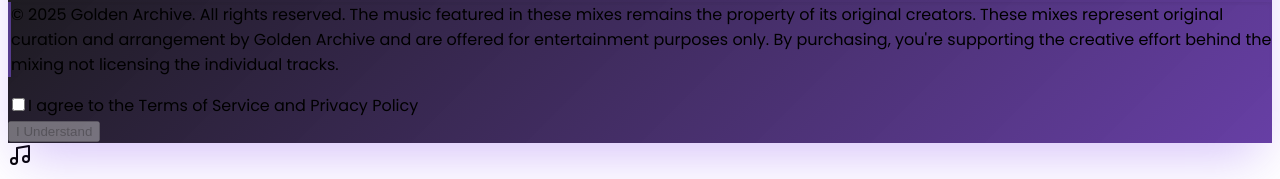
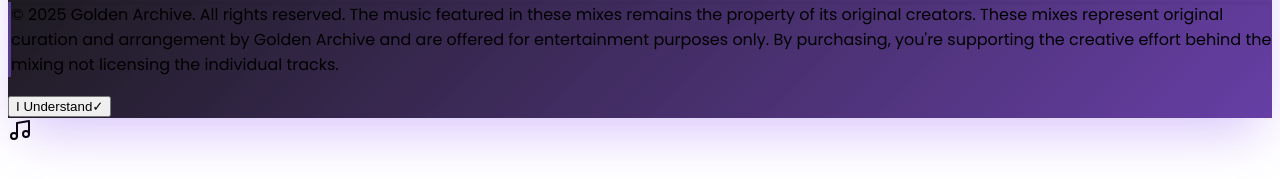
Before and after one commit to rodgersochieng/goldenarchive, a React (Create React App) app: page / in a window 1280 px wide. Shown: the part 105-284 px from the top of the page. Built offline with nearby package versions, Linux system fonts and the light colour scheme.

Commit message:
updated legal popup

```diff
--- a/src/Main.js
+++ b/src/Main.js
@@ -494,10 +494,7 @@ const progressInterval = useRef(null);
 
   // Legal Notice Popup
 
-
   const LegalNoticePopup = () => {
-    const [accepted, setAccepted] = useState(false);
-
     return (
       <motion.div
         initial={{ opacity: 0 }}
@@ -511,7 +508,7 @@ const progressInterval = useRef(null);
           backdropFilter: "blur(12px)"
         }}
       >
-        {/* Background elements */}
+        {/* Background elements (unchanged) */}
         <div className="absolute inset-0 z-0">
           <div className={`absolute top-0 left-0 w-full h-full opacity-10
             ${isDarkMode ? 'bg-gradient-to-tr from-purple-900 via-gray-900 to-gray-900' : 'bg-gradient-to-tr from-purple-100 via-gray-100 to-white'}`}>
@@ -548,6 +545,7 @@ const progressInterval = useRef(null);
           />
         </div>
 
+        {/* Popup Content */}
         <motion.div
           initial={{ scale: 0.9, y: 20 }}
           animate={{
@@ -592,6 +590,7 @@ const progressInterval = useRef(null);
             </motion.div>
           </div>
 
+          {/* Legal content */}
           <motion.div
             initial={{ opacity: 0 }}
             animate={{ opacity: 1 }}
@@ -608,24 +607,7 @@ const progressInterval = useRef(null);
             <p>{legalNotices[language].content}</p>
           </motion.div>
 
-          <div className="flex items-center mb-4">
-            <input
-              type="checkbox"
-              id="accept-terms"
-              checked={accepted}
-              onChange={() => setAccepted(!accepted)}
-              className={`mr-3 h-5 w-5 rounded focus:ring-0 focus:ring-offset-0
-                ${isDarkMode
-                  ? 'bg-gray-700 border-gray-600 text-purple-500'
-                  : 'bg-white border-gray-300 text-purple-600'}`}
-            />
-            <label htmlFor="accept-terms" className={`text-sm ${isDarkMode ? 'text-gray-300' : 'text-gray-700'}`}>
-              {language === 'english'
-                ? 'I agree to the Terms of Service and Privacy Policy'
-                : 'Nakubali Sheria za Huduma na Sera ya Faragha'}
-            </label>
-          </div>
-
+          {/* Button (always enabled) */}
           <motion.button
             initial={{ y: 20, opacity: 0 }}
             animate={{ y: 0, opacity: 1 }}
@@ -636,21 +618,14 @@ const progressInterval = useRef(null);
               transition: { duration: 0.3 }
             }}
             whileTap={{ scale: 0.95 }}
-            onClick={() => accepted && setShowLegalNotice(false)}
-            disabled={!accepted}
+            onClick={() => setShowLegalNotice(false)}
             className={`w-full py-3 px-4 rounded-lg font-medium text-white transition-all duration-300
               ${isDarkMode
-                ? accepted
                 ? 'bg-purple-600 hover:bg-purple-500 shadow-lg shadow-purple-900/30'
-                  : 'bg-gray-600 cursor-not-allowed'
-                : accepted
-                  ? 'bg-purple-600 hover:bg-purple-700 shadow-md shadow-purple-300/50'
-                  : 'bg-gray-300 cursor-not-allowed'
-              }`}
+                : 'bg-purple-600 hover:bg-purple-700 shadow-md shadow-purple-300/50'}`}
           >
             <span className="flex items-center justify-center gap-2">
               {legalNotices[language].understood}
-              {accepted && (
               <motion.span
                 animate={{
                   scale: [1, 1.2, 1],
@@ -664,13 +639,190 @@ const progressInterval = useRef(null);
               >
                 ✓
               </motion.span>
-              )}
             </span>
           </motion.button>
         </motion.div>
       </motion.div>
     );
   };
+
+
+  // const LegalNoticePopup = () => {
+  //   const [accepted, setAccepted] = useState(false);
+
+  //   return (
+  //     <motion.div
+  //       initial={{ opacity: 0 }}
+  //       animate={{ opacity: 1 }}
+  //       exit={{ opacity: 0 }}
+  //       className="fixed inset-0 flex items-center justify-center z-50 p-4"
+  //       style={{
+  //         backgroundImage: isDarkMode
+  //           ? "linear-gradient(135deg, rgba(0,0,0,0.9) 0%, rgba(76,29,149,0.85) 100%)"
+  //           : "linear-gradient(135deg, rgba(255,255,255,0.9) 0%, rgba(124,58,237,0.15) 100%)",
+  //         backdropFilter: "blur(12px)"
+  //       }}
+  //     >
+  //       {/* Background elements */}
+  //       <div className="absolute inset-0 z-0">
+  //         <div className={`absolute top-0 left-0 w-full h-full opacity-10
+  //           ${isDarkMode ? 'bg-gradient-to-tr from-purple-900 via-gray-900 to-gray-900' : 'bg-gradient-to-tr from-purple-100 via-gray-100 to-white'}`}>
+  //         </div>
+
+  //         <motion.div
+  //           className={`absolute bottom-0 right-0 w-64 h-64 rounded-full opacity-10
+  //             ${isDarkMode ? 'bg-purple-600' : 'bg-purple-300'}`}
+  //           animate={{
+  //             scale: [1, 1.1, 1],
+  //             x: [0, -10, 0],
+  //             y: [0, -15, 0],
+  //           }}
+  //           transition={{
+  //             duration: 18,
+  //             repeat: Infinity,
+  //             repeatType: "reverse"
+  //           }}
+  //         />
+
+  //         <motion.div
+  //           className={`absolute top-10 left-10 w-40 h-40 rounded-full opacity-5
+  //             ${isDarkMode ? 'bg-indigo-500' : 'bg-indigo-200'}`}
+  //           animate={{
+  //             scale: [1, 1.2, 1],
+  //             x: [0, 20, 0],
+  //             y: [0, 10, 0],
+  //           }}
+  //           transition={{
+  //             duration: 15,
+  //             repeat: Infinity,
+  //             repeatType: "reverse"
+  //           }}
+  //         />
+  //       </div>
+
+  //       <motion.div
+  //         initial={{ scale: 0.9, y: 20 }}
+  //         animate={{
+  //           scale: 1,
+  //           y: 0,
+  //           transition: { type: "spring", stiffness: 300, damping: 25 }
+  //         }}
+  //         className={`rounded-xl p-6 w-full max-w-2xl shadow-2xl relative z-10 backdrop-blur-sm
+  //           ${isDarkMode ? 'bg-gray-800/50' : 'bg-white/60'}`}
+  //         style={{
+  //           boxShadow: isDarkMode
+  //             ? "0 25px 50px -12px rgba(124, 58, 237, 0.3)"
+  //             : "0 25px 50px -12px rgba(139, 92, 246, 0.2)"
+  //         }}
+  //       >
+  //         <div className="flex justify-between items-center mb-4">
+  //           <motion.h3
+  //             initial={{ x: -20, opacity: 0 }}
+  //             animate={{ x: 0, opacity: 1 }}
+  //             transition={{ delay: 0.2 }}
+  //             className={`text-xl font-semibold ${isDarkMode ? 'text-purple-300' : 'text-purple-700'}`}
+  //           >
+  //             {legalNotices[language].title}
+  //           </motion.h3>
+  //           <motion.div
+  //             initial={{ x: 20, opacity: 0 }}
+  //             animate={{ x: 0, opacity: 1 }}
+  //             transition={{ delay: 0.2 }}
+  //             className="flex space-x-2"
+  //           >
+  //             <motion.button
+  //               whileHover={{ y: -3, scale: 1.1 }}
+  //               whileTap={{ scale: 0.95 }}
+  //               onClick={() => setLanguage(language === 'english' ? 'swahili' : 'english')}
+  //               className={`px-3 py-1 text-sm rounded-md transition-all duration-300
+  //                 ${isDarkMode
+  //                   ? 'bg-gray-700 hover:bg-gray-600 shadow-lg shadow-purple-900/20 text-purple-400 hover:text-purple-300'
+  //                   : 'bg-white hover:bg-gray-50 shadow-md shadow-purple-200/50 text-purple-600 hover:text-purple-700'}`}
+  //             >
+  //               {language === 'english' ? 'Swahili' : 'English'}
+  //             </motion.button>
+  //           </motion.div>
+  //         </div>
+
+  //         <motion.div
+  //           initial={{ opacity: 0 }}
+  //           animate={{ opacity: 1 }}
+  //           transition={{ delay: 0.3 }}
+  //           className={`p-4 rounded-lg mb-6 max-h-96 overflow-y-auto
+  //             ${isDarkMode ? 'bg-gray-800/50 text-gray-400' : 'bg-white/60 text-gray-600'} backdrop-blur-sm shadow-sm`}
+  //           style={{
+  //             boxShadow: "inset 0 2px 4px 0 rgba(0, 0, 0, 0.06)",
+  //             borderLeft: isDarkMode
+  //               ? "3px solid rgba(139, 92, 246, 0.5)"
+  //               : "3px solid rgba(124, 58, 237, 0.3)"
+  //           }}
+  //         >
+  //           <p>{legalNotices[language].content}</p>
+  //         </motion.div>
+
+  //         <div className="flex items-center mb-4">
+  //           <input
+  //             type="checkbox"
+  //             id="accept-terms"
+  //             checked={accepted}
+  //             onChange={() => setAccepted(!accepted)}
+  //             className={`mr-3 h-5 w-5 rounded focus:ring-0 focus:ring-offset-0
+  //               ${isDarkMode
+  //                 ? 'bg-gray-700 border-gray-600 text-purple-500'
+  //                 : 'bg-white border-gray-300 text-purple-600'}`}
+  //           />
+  //           <label htmlFor="accept-terms" className={`text-sm ${isDarkMode ? 'text-gray-300' : 'text-gray-700'}`}>
+  //             {language === 'english'
+  //               ? 'I agree to the Terms of Service and Privacy Policy'
+  //               : 'Nakubali Sheria za Huduma na Sera ya Faragha'}
+  //           </label>
+  //         </div>
+
+  //         <motion.button
+  //           initial={{ y: 20, opacity: 0 }}
+  //           animate={{ y: 0, opacity: 1 }}
+  //           transition={{ delay: 0.4 }}
+  //           whileHover={{
+  //             y: -3,
+  //             scale: 1.02,
+  //             transition: { duration: 0.3 }
+  //           }}
+  //           whileTap={{ scale: 0.95 }}
+  //           onClick={() => accepted && setShowLegalNotice(false)}
+  //           disabled={!accepted}
+  //           className={`w-full py-3 px-4 rounded-lg font-medium text-white transition-all duration-300
+  //             ${isDarkMode
+  //               ? accepted
+  //                 ? 'bg-purple-600 hover:bg-purple-500 shadow-lg shadow-purple-900/30'
+  //                 : 'bg-gray-600 cursor-not-allowed'
+  //               : accepted
+  //                 ? 'bg-purple-600 hover:bg-purple-700 shadow-md shadow-purple-300/50'
+  //                 : 'bg-gray-300 cursor-not-allowed'
+  //             }`}
+  //         >
+  //           <span className="flex items-center justify-center gap-2">
+  //             {legalNotices[language].understood}
+  //             {accepted && (
+  //               <motion.span
+  //                 animate={{
+  //                   scale: [1, 1.2, 1],
+  //                   rotate: [0, 5, 0, -5, 0],
+  //                 }}
+  //                 transition={{
+  //                   duration: 1.5,
+  //                   repeat: Infinity,
+  //                   repeatDelay: 3
+  //                 }}
+  //               >
+  //                 ✓
+  //               </motion.span>
+  //             )}
+  //           </span>
+  //         </motion.button>
+  //       </motion.div>
+  //     </motion.div>
+  //   );
+  // };
 
   // Terms and Privacy Popups
 
```
Lines whose indentation alone changed are shown as unchanged.
